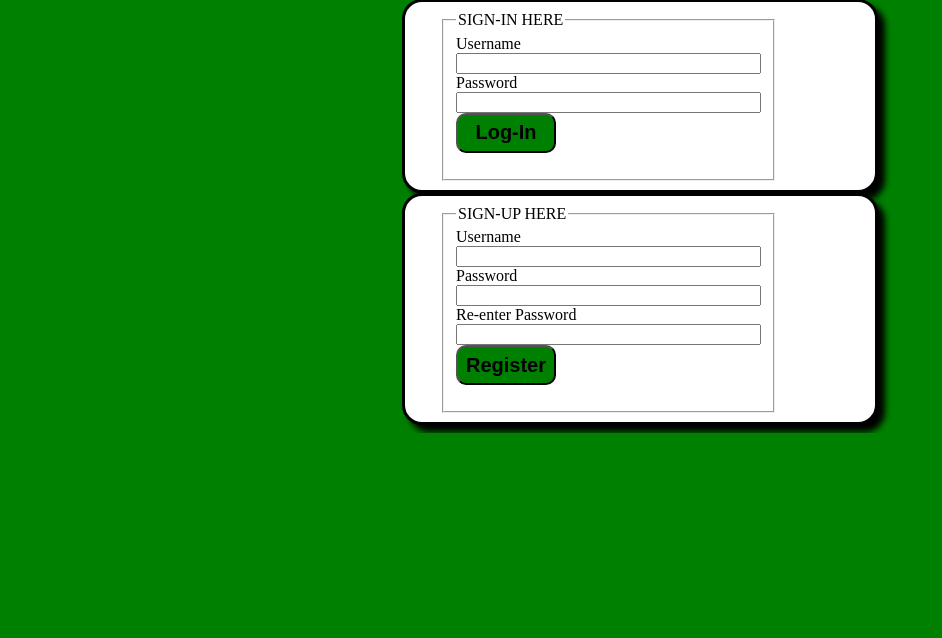
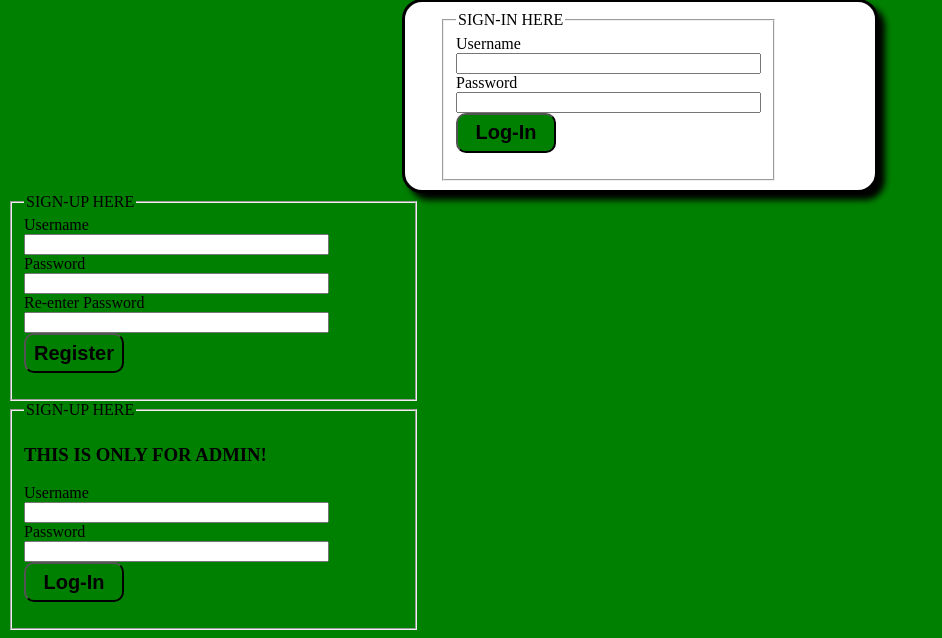
Before and after one commit to NotoriousRebel/CSEC380Project, a PHP site: page / in a window 1280 px wide. Shown: the part 387-1025 px from the top of the page, without its empty margins (0-942 px from the left). Before the commit the page ends 820 px from the top, so only its background shows below. Run offline with PHP 8.4, Linux system fonts and the light colour scheme.

Commit message:
finished act5

```diff
--- a/web_server/web/db_setup.sql
+++ b/web_server/web/db_setup.sql
@@ -23,3 +23,5 @@ CREATE TABLE Videos(
                         PRIMARY KEY (VideoID),
                         CONSTRAINT FK_UserVideo FOREIGN KEY (UserID) REFERENCES Credentials(ID)
 );
+
+INSERT INTO Credentials Values(NULL, "admin", "admin");
--- a/web_server/web/index.html
+++ b/web_server/web/index.html
@@ -20,7 +20,7 @@
 				</form>
 			</fieldset>
 		</div>
-		<div id="Sign-In">
+		<div id="Register">
 			<fieldset style="width:30%"><legend>SIGN-UP HERE</legend>
 				<form method="POST" action="signup.php">
 					Username <br><input type="text" name="user" size="35"><br>
@@ -30,6 +30,17 @@
 				</form>
 			</fieldset>
 		</div>
+		<div id="admin">
+			<fieldset style="width:30%"><legend>SIGN-UP HERE</legend>
+				<h3>THIS IS ONLY FOR ADMIN!</h3>
+					<form method="POST" action="adminlogin.php">
+						Username <br><input type="text" name="user" size="35"><br>
+						Password <br><input type="password" name="pass" size="35"><br>
+						<input id="button" class="btn btn-info" type="submit" name="submit" value="Log-In">
+					</form>
+			</fieldset>
+
+		</div>
 
 
 
--- a/web_server/web/login.php
+++ b/web_server/web/login.php
@@ -3,7 +3,6 @@
 	Date: 10/10/2019
 	Description: This is an intentionally vulnerable script to handle basic authentication
 		     of a user on MemeTube.
-	Blind SQL Injection: "a' OR 1=1 -- "
 	*/
 
 	include("common.php");
--- a/web_server/web/search.php
+++ b/web_server/web/search.php
@@ -1,9 +1,7 @@
 <?php
 include('common.php');
 $search_q = $_POST['search'];
-echo $search_q;
 $query = mysqli_query($conn, "SELECT * FROM " . DB_TABLE_NAME2 . " WHERE OrigName = '" . $search_q . "'");
-
 $resultcheck = mysqli_num_rows($query);
 
 if ($resultcheck > 0){
--- a/web_server/web/signup.php
+++ b/web_server/web/signup.php
@@ -34,6 +34,9 @@
 
 		// Check if username is already in the database
 		if ($num > 0){
+			while ($row = $resonse->fetch_assoc()) {
+				echo $row['UserName'];
+			}
 			exit("Username is already in the database");
 			// redirect back to the login page with a status code 422
 			//header('Location: ' . $_SERVER['HTTP_REFERER'], 422);
```
Also changed, not shown: web_server/web/adminlogin.php (added, +27 -0 lines), 1 other file.
